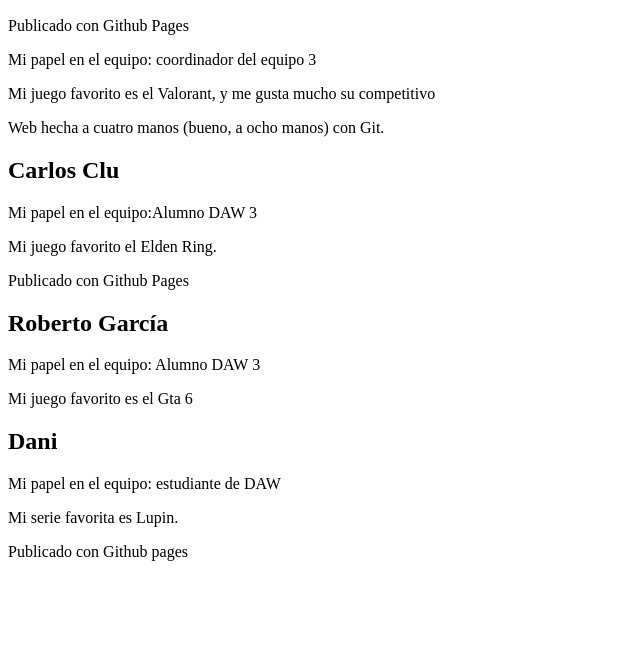
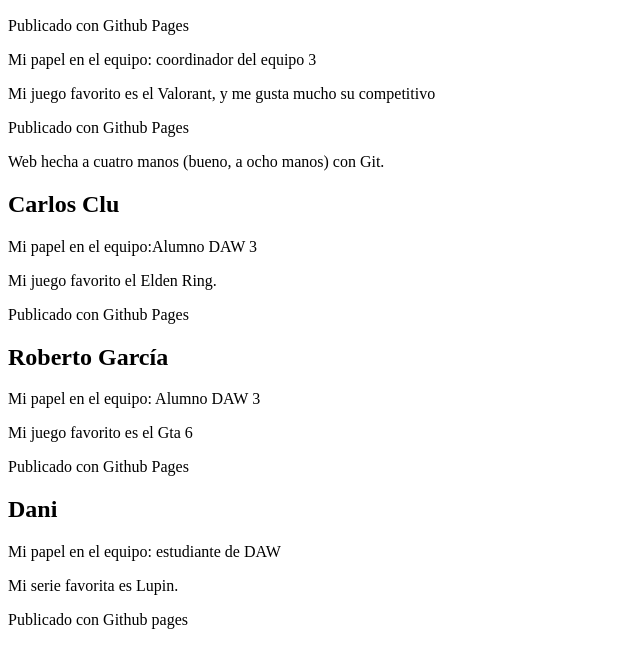
Before and after one commit to rostitch/Portal-equipo-3, a plain HTML site: page index.html in a window 1280 px wide. Shown: the part 110-778 px from the top of the page, without its empty margins (0-640 px from the left). Drawn offline with Linux system fonts and the light colour scheme.

Commit message:
Celebrando la publicación y corrigiendo errores

```diff
--- a/index.html
+++ b/index.html
@@ -11,9 +11,9 @@
     <p>Publicado con Github Pages</p>
     <p>Mi papel en el equipo: coordinador del equipo 3</p>
     <p>Mi juego favorito es el Valorant, y me gusta mucho su competitivo</p>
+      <p>Publicado con Github Pages</p>
     </section>
     <p>Web hecha a cuatro manos (bueno, a ocho manos) con Git.</p>
- <section>
       <section>
     <h2>Carlos Clu</h2>
     <p>Mi papel en el equipo:Alumno DAW 3</p>
@@ -24,6 +24,7 @@
     <h2>Roberto García</h2>
     <p>Mi papel en el equipo: Alumno DAW 3</p>
     <p>Mi juego favorito es el Gta 6</p>
+      <p>Publicado con Github Pages</p>
     </section>
     <section>
     <h2>Dani</h2>
```
